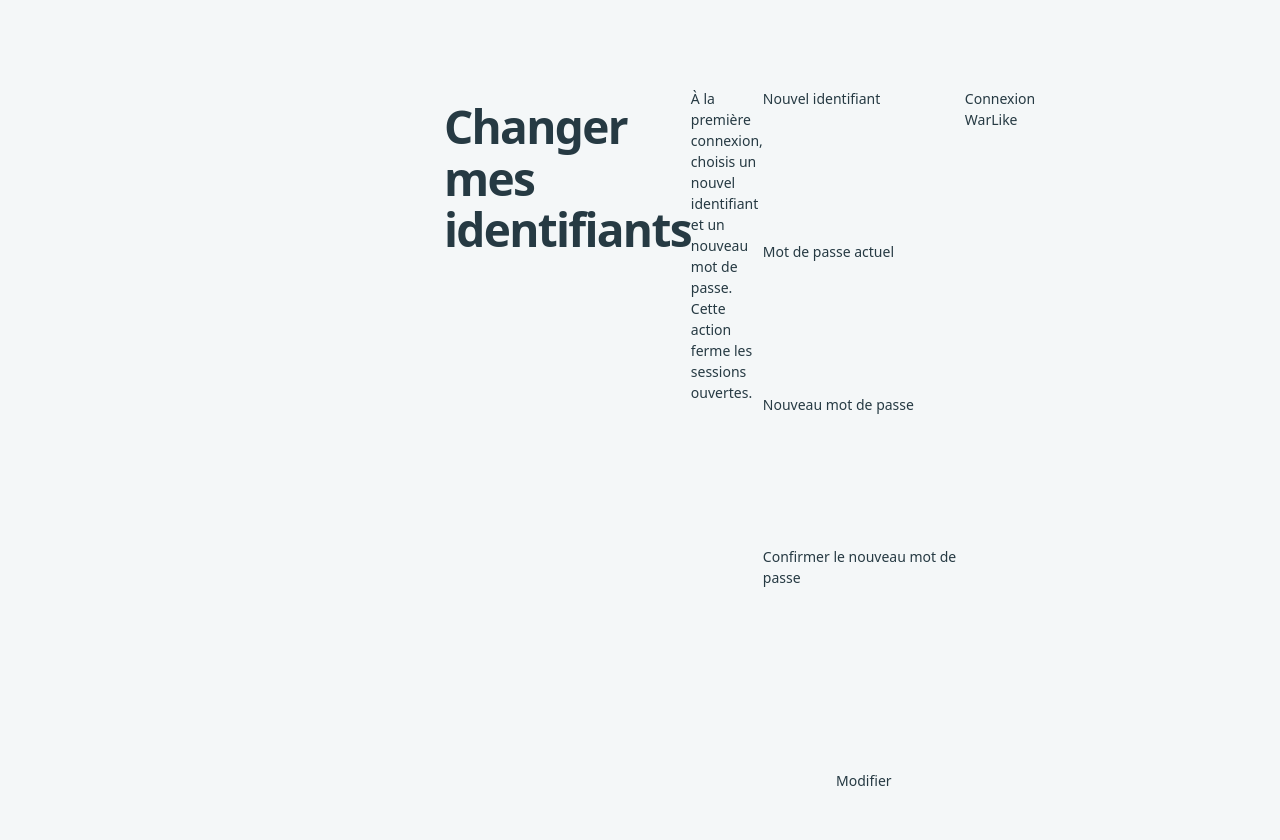
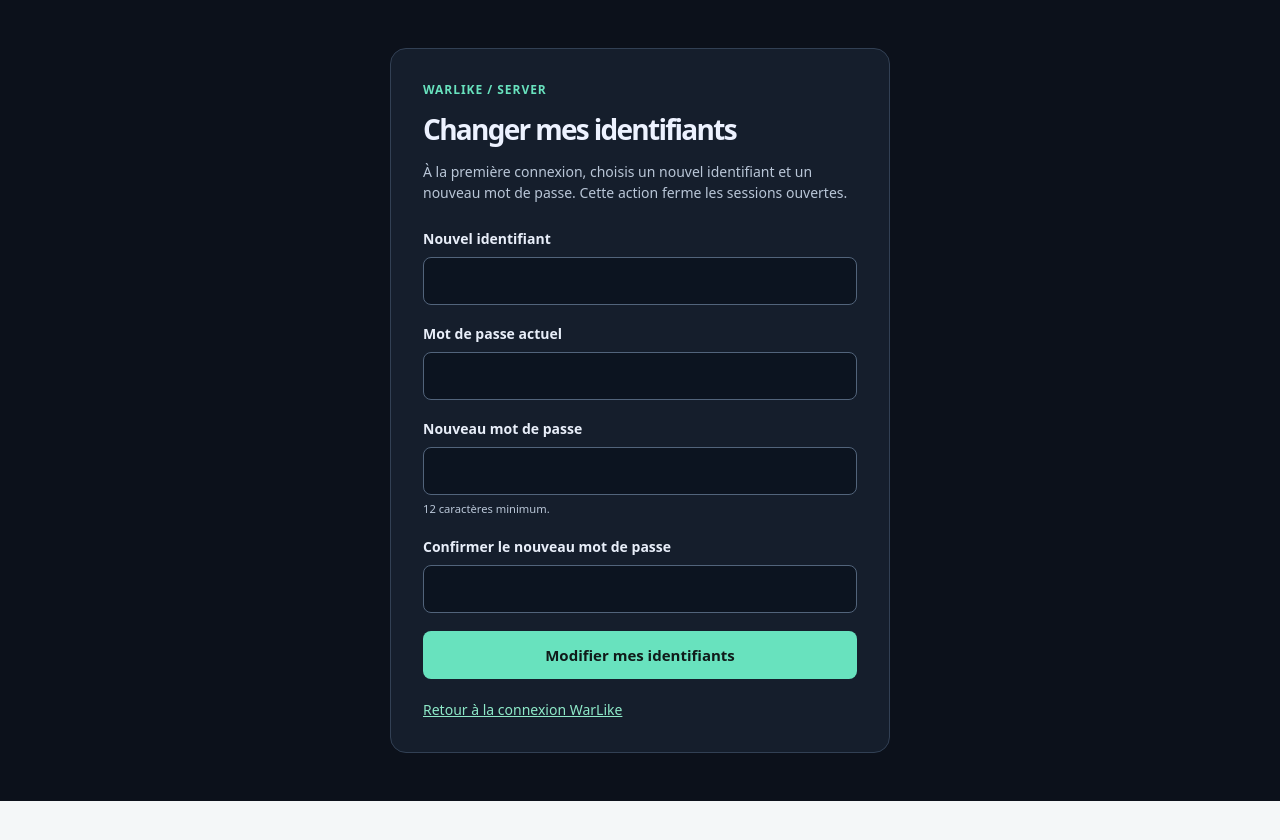
Before and after one commit to Motherlode94/WarLike-Server, a Next.js app: page /mot-de-passe in a window 1280 px wide. Shown: the top 840 px of the page. After the commit the page ends 801 px from the top, so only its background shows below. Built offline with nearby package versions, Linux system fonts and the light colour scheme.

Commit message:
Fix first-login credentials form layout

```diff
--- a/app/mot-de-passe/view.tsx
+++ b/app/mot-de-passe/view.tsx
@@ -1,6 +1,35 @@
 'use client';
 import {useState} from 'react';
-export default function ChangePassword(){const [currentPassword,setCurrent]=useState(''),[newLogin,setLogin]=useState(''),[newPassword,setNew]=useState(''),[confirmation,setConfirmation]=useState(''),[message,setMessage]=useState('');
- async function submit(e:React.FormEvent){e.preventDefault();if(newPassword!==confirmation){setMessage('Les mots de passe ne correspondent pas.');return;}try{const r=await fetch('/api/warlike-auth/password',{method:'POST',headers:{'Content-Type':'application/json'},body:JSON.stringify({currentPassword,newPassword,newLogin})});const d=await r.json() as {error?:string};if(!r.ok)throw Error(d.error||'Modification impossible.');setMessage('Identifiants modifiés. Reconnecte-toi avec les nouveaux.');}catch(e){setMessage(e instanceof Error?e.message:'Modification impossible.');}finally{setCurrent('');setNew('');setConfirmation('');}}
- return <main style={{maxWidth:440,margin:'8vh auto',padding:24,fontFamily:'system-ui'}}><h1>Changer mes identifiants</h1><p>À la première connexion, choisis un nouvel identifiant et un nouveau mot de passe. Cette action ferme les sessions ouvertes.</p><form onSubmit={submit} style={{display:'grid',gap:12}}><label>Nouvel identifiant<input value={newLogin} onChange={e=>setLogin(e.target.value)} autoComplete="username"/></label><label>Mot de passe actuel<input type="password" required autoComplete="current-password" value={currentPassword} onChange={e=>setCurrent(e.target.value)}/></label><label>Nouveau mot de passe<input type="password" required minLength={12} maxLength={256} autoComplete="new-password" value={newPassword} onChange={e=>setNew(e.target.value)}/></label><label>Confirmer le nouveau mot de passe<input type="password" required minLength={12} maxLength={256} autoComplete="new-password" value={confirmation} onChange={e=>setConfirmation(e.target.value)}/></label><button>Modifier</button></form><p role="status">{message}</p><a href="/connexion">Connexion WarLike</a></main>;
+
+export default function ChangePassword(){
+ const [currentPassword,setCurrent]=useState(''),[newLogin,setLogin]=useState(''),[newPassword,setNew]=useState(''),[confirmation,setConfirmation]=useState(''),[message,setMessage]=useState(''),[busy,setBusy]=useState(false),[success,setSuccess]=useState(false);
+ async function submit(e:React.FormEvent){
+  e.preventDefault();
+  if(newPassword!==confirmation){setMessage('Les mots de passe ne correspondent pas.');return;}
+  setBusy(true);setMessage('');
+  try{
+   const r=await fetch('/api/warlike-auth/password',{method:'POST',headers:{'Content-Type':'application/json'},body:JSON.stringify({currentPassword,newPassword,newLogin})});
+   const d=await r.json() as {error?:string};if(!r.ok)throw Error(d.error||'Modification impossible.');
+   setSuccess(true);setMessage('Identifiants modifiés. Reconnecte-toi avec les nouveaux.');
+  }catch(e){setMessage(e instanceof Error?e.message:'Modification impossible.');}
+  finally{setCurrent('');setNew('');setConfirmation('');setBusy(false);}
+ }
+ const field:React.CSSProperties={display:'block',boxSizing:'border-box',width:'100%',height:48,marginTop:8,padding:'10px 12px',border:'1px solid #52647b',borderRadius:8,background:'#0c1420',color:'#f5f8ff',font:'inherit'};
+ const label:React.CSSProperties={display:'block',fontSize:14,fontWeight:600,color:'#e8eef9'};
+ return <main style={{display:'block',boxSizing:'border-box',width:'100%',minHeight:'100vh',padding:'48px 18px',background:'#0c111b',color:'#edf2ff',fontFamily:'system-ui, sans-serif'}}>
+  <section style={{boxSizing:'border-box',width:'100%',maxWidth:500,margin:'0 auto',padding:'32px',border:'1px solid #324054',borderRadius:16,background:'#151e2c'}}>
+   <div style={{color:'#68e2be',fontWeight:700,letterSpacing:'.08em',fontSize:12}}>WARLIKE / SERVER</div>
+   <h1 style={{display:'block',fontSize:28,lineHeight:1.2,margin:'14px 0'}}>Changer mes identifiants</h1>
+   <p style={{display:'block',color:'#b9c6d7',lineHeight:1.55,margin:'0 0 24px'}}>À la première connexion, choisis un nouvel identifiant et un nouveau mot de passe. Cette action ferme les sessions ouvertes.</p>
+   {!success&&<form onSubmit={submit} style={{display:'grid',gridTemplateColumns:'minmax(0,1fr)',gap:18}}>
+    <label style={label}>Nouvel identifiant<input style={field} required value={newLogin} onChange={e=>setLogin(e.target.value)} autoComplete="username"/></label>
+    <label style={label}>Mot de passe actuel<input style={field} type="password" required autoComplete="current-password" value={currentPassword} onChange={e=>setCurrent(e.target.value)}/></label>
+    <label style={label}>Nouveau mot de passe<input style={field} type="password" required minLength={12} maxLength={256} autoComplete="new-password" value={newPassword} onChange={e=>setNew(e.target.value)}/><small style={{display:'block',fontWeight:400,color:'#b9c6d7',marginTop:6}}>12 caractères minimum.</small></label>
+    <label style={label}>Confirmer le nouveau mot de passe<input style={field} type="password" required minLength={12} maxLength={256} autoComplete="new-password" value={confirmation} onChange={e=>setConfirmation(e.target.value)}/></label>
+    <button type="submit" disabled={busy} style={{display:'block',width:'100%',minHeight:48,padding:'12px 18px',background:'#68e2be',color:'#101b1a',border:0,borderRadius:8,fontWeight:700,fontSize:15,cursor:'pointer'}}>{busy?'Modification…':'Modifier mes identifiants'}</button>
+   </form>}
+   {message&&<p role="status" style={{display:'block',color:success?'#8ee9c8':'#ffaaa5',lineHeight:1.5,margin:'18px 0'}}>{message}</p>}
+   <a href="/connexion" style={{display:'inline-block',color:'#8ee9c8',marginTop:20,textDecoration:'underline'}}>Retour à la connexion WarLike</a>
+  </section>
+ </main>;
 }
```
